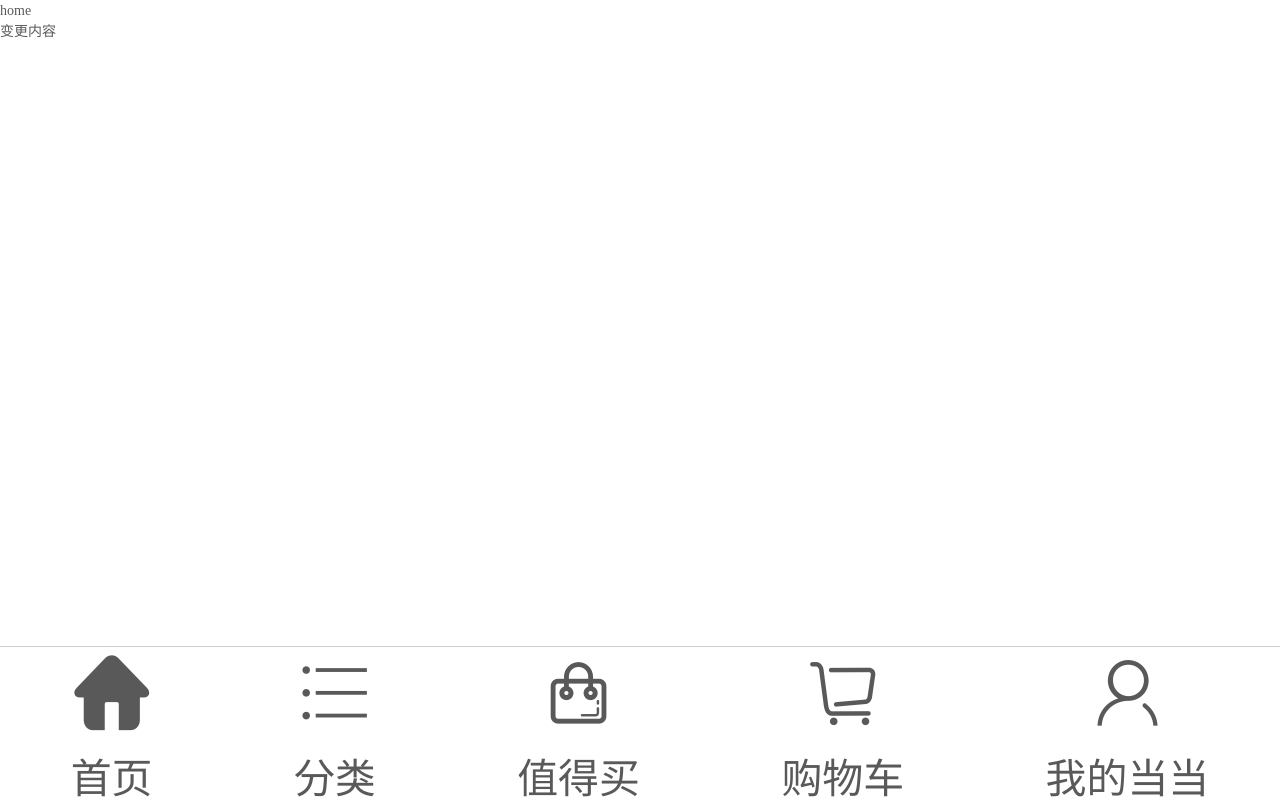
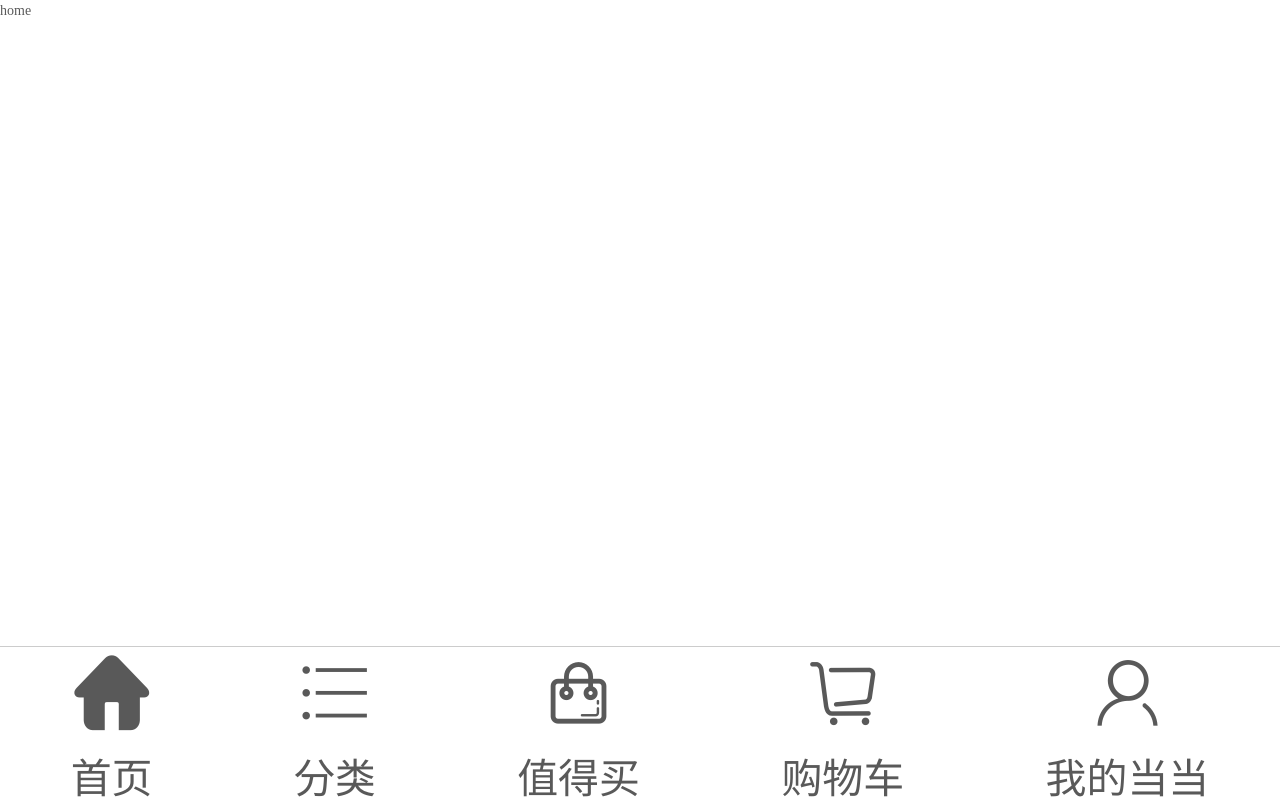
Before and after one commit to tingusers/dangdangwang, a Vue app: page / in a window 1280 px wide. Built offline with nearby package versions, Linux system fonts and the light colour scheme; what vue-touch would draw is missing.

Commit message:
回滚上期版本

```diff
--- a/src/App.vue
+++ b/src/App.vue
@@ -2,7 +2,6 @@
   <div id="app">
     <router-view></router-view>
     <TabBar v-if="$route.meta.tabBar"/>
-    <div>变更内容</div>
   </div>
 </template>
 <script>
```
